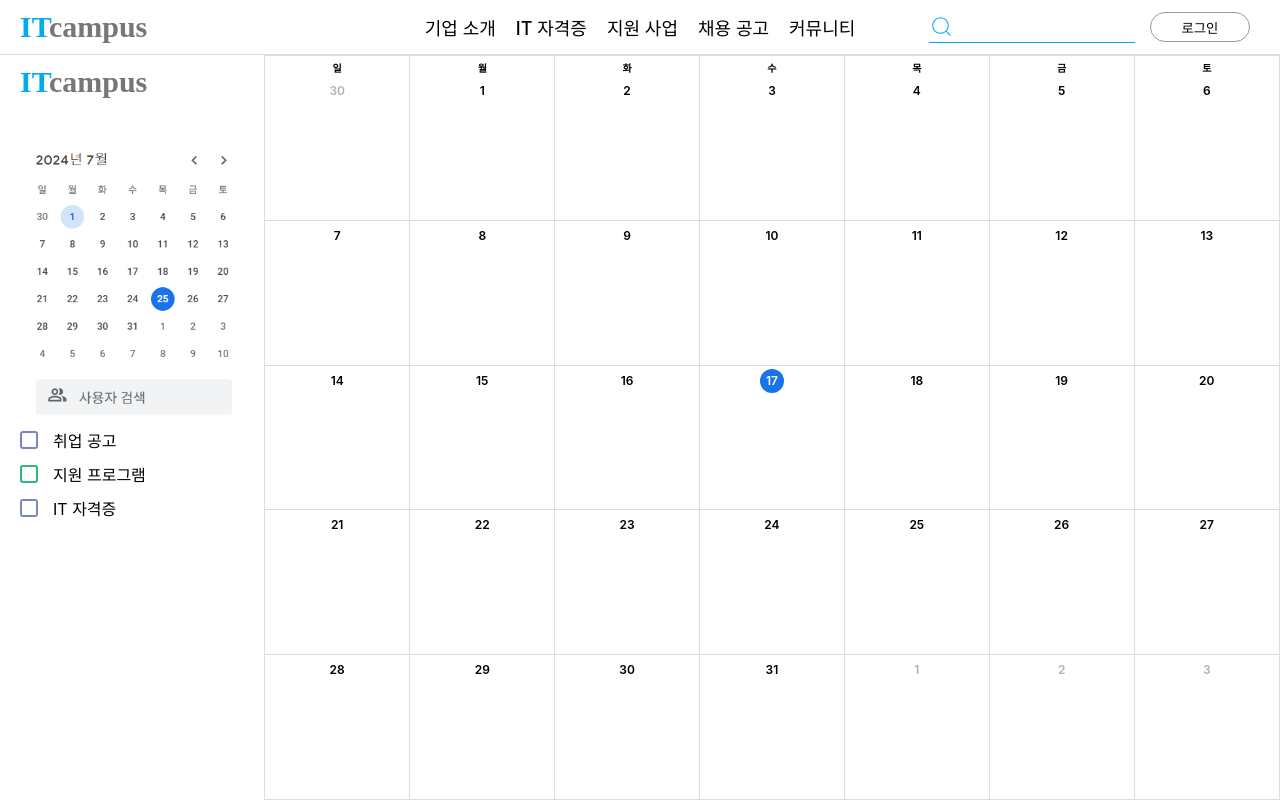
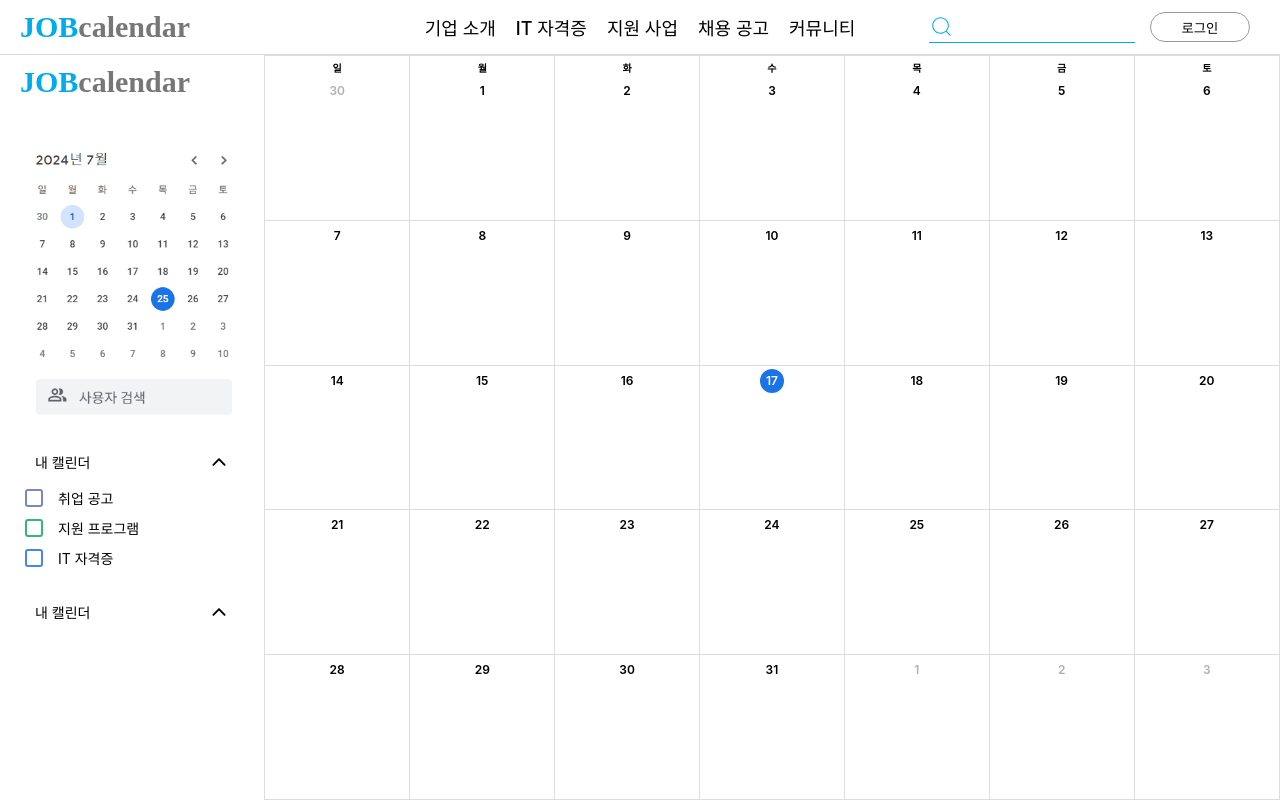
Before and after one commit to shipleaf/ITcampus_front, a React (Create React App) app: page /mainpage in a window 1280 px wide. Built offline with nearby package versions, Linux system fonts and the light colour scheme; a web font is replaced by a local one.

Commit message:
메인화면 수정

```diff
--- a/src/components/header/Logo.jsx
+++ b/src/components/header/Logo.jsx
@@ -18,7 +18,7 @@ const LogoDiv = styled.div`
 function Logo() {
   return (
     <LogoDiv>
-      <span id="it">IT</span><span>campus</span>
+      <span id="it">JOB</span>calendar<span></span>
     </LogoDiv>
   );
 }
--- a/src/components/mainpage/Sidebar.jsx
+++ b/src/components/mainpage/Sidebar.jsx
@@ -3,7 +3,8 @@ import Logo from '../header/Logo';
 import styled from 'styled-components';
 import '../../style/smallCalendar.css';
 import calendarImage from '../../assets/smallcalendar.png';
-import EventFilter from './EventFilter';
+import EventContainer from './calander/EventContainer';
+import MyEventContainer from './calander/MyEventContainer';
 
 const LogoContainer = styled.div`
   width: 100%;
@@ -23,19 +24,20 @@ const ImageContainer = styled.div`
 const CalendarImage = styled.img`
   width: 100%;
   height: 100%;
-  object-fit: contain; /* 이미지가 컨테이너 크기에 맞게 조절되도록 설정 */
+  object-fit: contain;
 `;
 
 function Sidebar() {
   return (
-    <div style={{ height: '100%', width: '100%' }}>
+    <div style={{ height: '100%', width: '100%', }}>
       <LogoContainer>
         <Logo />
       </LogoContainer>
       <ImageContainer>
         <CalendarImage src={calendarImage} alt='Calendar' />
       </ImageContainer>
-      <EventFilter />
+      <EventContainer />
+      <MyEventContainer />
     </div>
   );
 }
--- /dev/null
+++ b/src/components/mainpage/calander/DropdownOff.jsx
@@ -0,0 +1,14 @@
+import React from 'react';
+import { IoIosArrowDown } from "react-icons/io";
+
+
+function DropdownOn() {
+    return (
+        <div style={{ fontSize: '14px', display: 'flex', alignItems: 'center', justifyContent: 'space-between', width: '100%', padding: '20px' }}>
+            내 캘린더
+            <IoIosArrowDown size={20} />
+        </div>
+    )
+}
+
+export default DropdownOn
--- /dev/null
+++ b/src/components/mainpage/calander/DropdownOn.jsx
@@ -0,0 +1,13 @@
+import React from 'react';
+import { IoIosArrowUp } from "react-icons/io";
+
+function DropdownOn() {
+    return (
+        <div style={{ fontSize: '14px', display: 'flex', alignItems: 'center', justifyContent: 'space-between', width: '100%', padding: '20px' }}>
+            내 캘린더
+            <IoIosArrowUp size={20} />
+        </div>
+    )
+}
+
+export default DropdownOn
--- /dev/null
+++ b/src/components/mainpage/calander/EventContainer.jsx
@@ -0,0 +1,58 @@
+import React, { useState } from 'react';
+import styled from 'styled-components';
+import EventFilter from './EventFilter';
+import DropdownOn from './DropdownOn';
+import DropdownOff from './DropdownOff';
+
+const Container = styled.div`
+  display: flex;
+  align-items: center;
+  width: 100%;
+  box-sizing: border-box;
+  padding: 5px;
+`;
+
+const DropdownButton = styled.button`
+  width: 100%;
+  height: 32px;
+  padding: 10px;
+  cursor: pointer;
+  background-color: #fff;
+  border: none;
+  display: flex;
+  flex-direction: row;
+  justify-content: center;
+  align-items: center;
+  margin-top: 18px;
+
+  &:hover {
+    background-color: #ddd;
+  }
+`;
+
+const EventFilterContainer = styled.div`
+  display: ${props => (props.show ? 'block' : 'none')};
+`;
+
+function EventContainer() {
+    const [isDropdownOn, setIsDropdownOn] = useState(true);
+
+    const dropdownClicked = () => {
+        setIsDropdownOn(!isDropdownOn);
+    };
+
+    return (
+        <div>
+            <Container>
+                <DropdownButton onClick={dropdownClicked}>
+                    {isDropdownOn ? <DropdownOn /> : <DropdownOff />}
+                </DropdownButton>
+            </Container>
+            <EventFilterContainer show={isDropdownOn}>
+                <EventFilter />
+            </EventFilterContainer>
+        </div>
+    );
+}
+
+export default EventContainer;
--- a/src/components/mainpage/EventFilter.jsx
+++ b/src/components/mainpage/calander/EventFilter.jsx
@@ -5,16 +5,23 @@ const FilterContainer = styled.div`
   width: 100%;
   box-sizing: border-box;
   padding: 5px;
-  padding-left: 20px;
+  padding-left: 25px;
   display: flex;
   align-items: center;
+
+  &:hover{
+    background-color: #eff;
+  }
 `;
 
 const Title = styled.span`
   margin-left: 10px;
+  font-size: 14px;
+  font-weight: 400;
 `;
 
 const CustomCheckboxContainer = styled.label`
+border-radius: 10px;
   display: flex;
   align-items: center;
   cursor: pointer;
@@ -38,7 +45,7 @@ const CustomCheckboxContainer = styled.label`
   input:checked + label::after {
     content: '✔';
     color: white;
-    font-size: 14px;
+    font-size: 15px;
     position: absolute;
     top: 50%;
     left: 50%;
@@ -66,7 +73,20 @@ label {
   }
 `
 const ThirdCheckBox = styled(CustomCheckboxContainer)`
-
+    label {
+    width: 18px;
+    height: 18px;
+    display: inline-block;
+    border: 2px solid #4285F4;
+    background: #fff;
+    margin-right: 5px;
+    box-sizing: border-box;
+    border-radius: 3px;
+    position: relative;
+  }
+  input:checked + label {
+    background: #4285F4;
+  }
 `
 
 function EventFilter() {
--- /dev/null
+++ b/src/components/mainpage/calander/MyEventContainer.jsx
@@ -0,0 +1,58 @@
+import React, { useState } from 'react';
+import styled from 'styled-components';
+import MyEventFilter from './EventFilter';
+import DropdownOn from './DropdownOn';
+import DropdownOff from './DropdownOff';
+
+const Container = styled.div`
+  display: flex;
+  align-items: center;
+  width: 100%;
+  box-sizing: border-box;
+  padding: 5px;
+`;
+
+const DropdownButton = styled.button`
+  width: 100%;
+  height: 32px;
+  padding: 10px;
+  cursor: pointer;
+  background-color: #fff;
+  border: none;
+  display: flex;
+  flex-direction: row;
+  justify-content: center;
+  align-items: center;
+  margin-top: 18px;
+
+  &:hover {
+    background-color: #ddd;
+  }
+`;
+
+const EventFilterContainer = styled.div`
+  display: ${props => (props.show ? 'none' : 'block')};
+`;
+
+function MyEventContainer() {
+  const [isDropdownOff, setIsDropdownOff] = useState(true);
+
+  const dropdownClicked = () => {
+    setIsDropdownOff(!isDropdownOff);
+  };
+
+  return (
+    <div>
+      <Container>
+        <DropdownButton onClick={dropdownClicked}>
+          {isDropdownOff ? <DropdownOn /> : <DropdownOff />}
+        </DropdownButton>
+      </Container>
+      <EventFilterContainer show={isDropdownOff}>
+        <MyEventFilter />
+      </EventFilterContainer>
+    </div>
+  );
+}
+
+export default MyEventContainer;
```
Also changed, not shown: src/components/mainpage/calander/MyEventFilter.jsx (added, +139 -0 lines).
